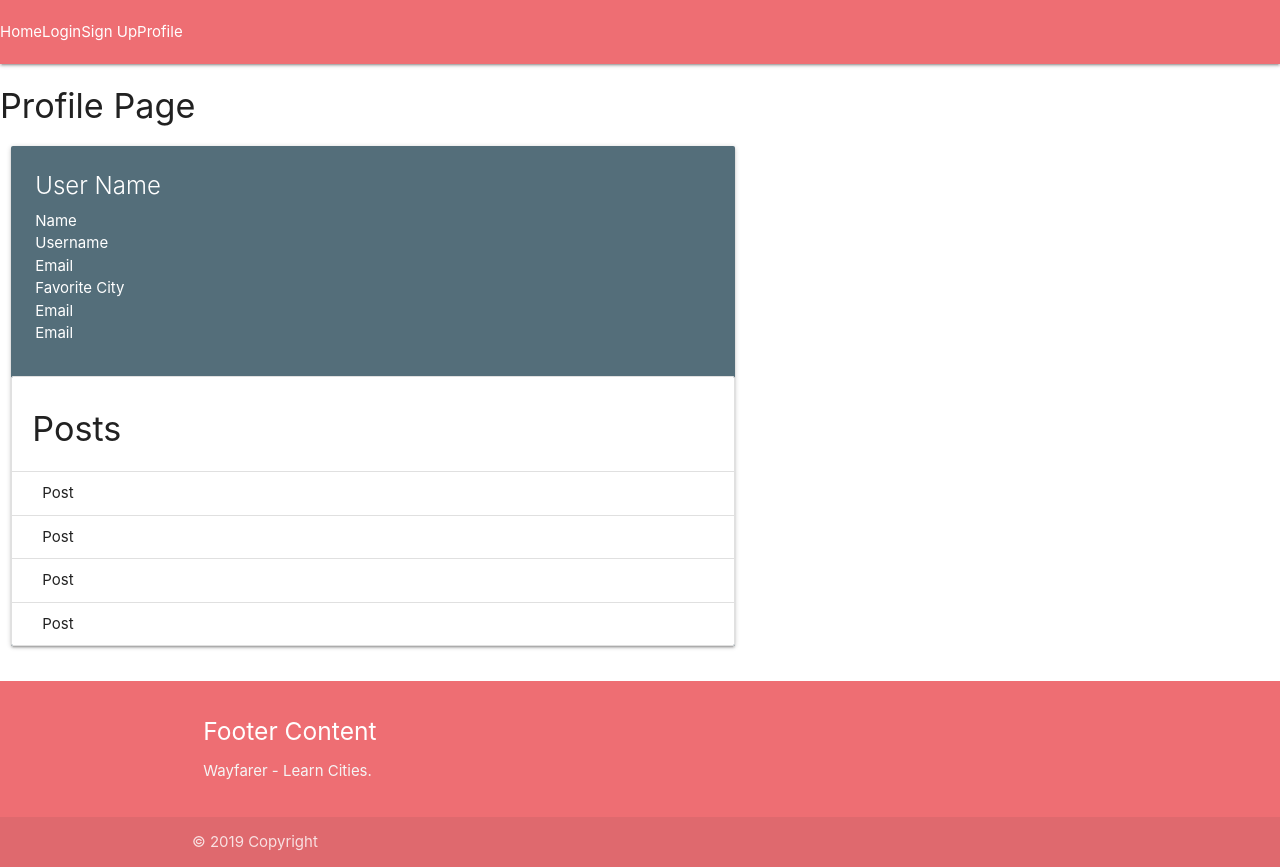
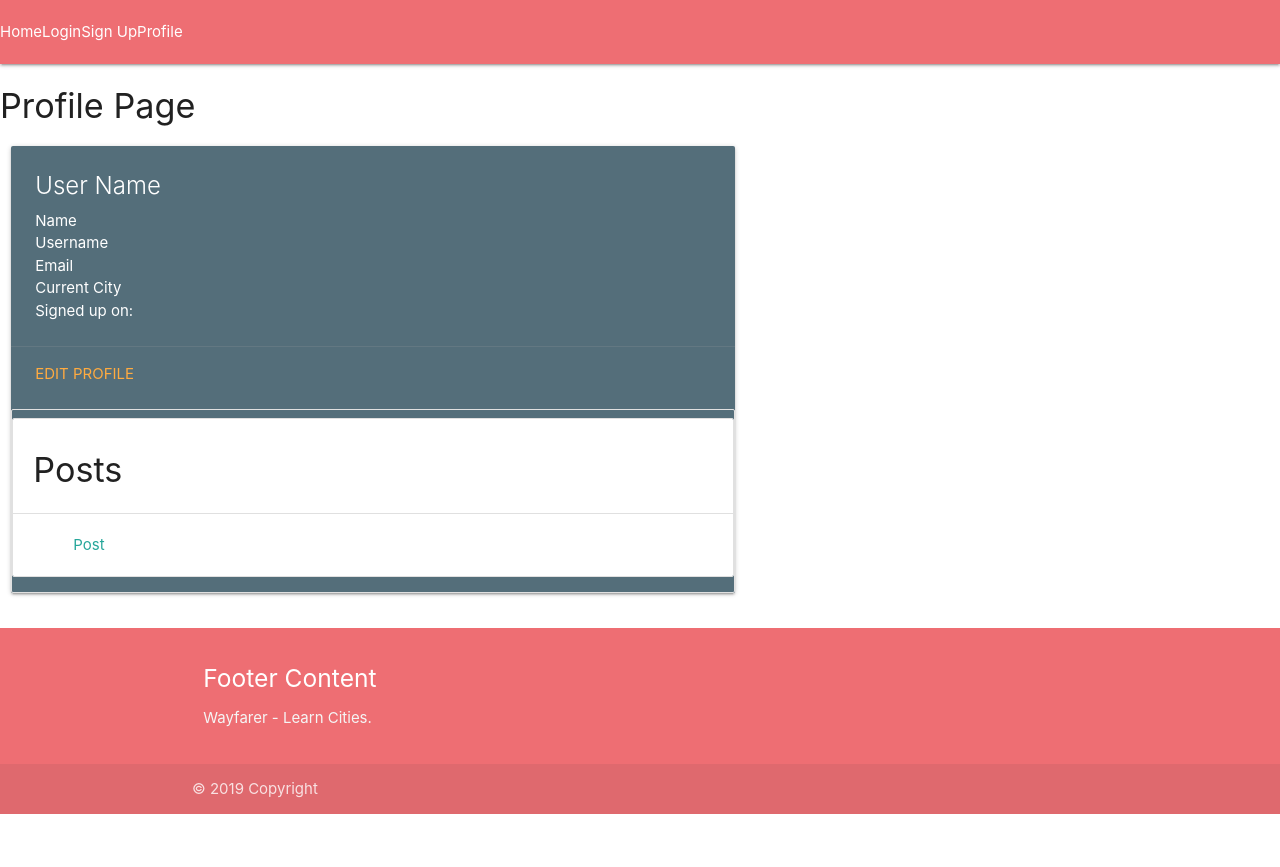
Before and after one commit to travisformayor/wayfarer-gui-ga, a React (Create React App) app: page /profile in a window 1280 px wide. After the commit the page ends 814 px from the top, so only its background shows below. Built offline with nearby package versions, Linux system fonts and the light colour scheme.

Commit message:
Created Posts component; imported into Profile

```diff
--- /dev/null
+++ b/src/components/posts/Posts.js
@@ -0,0 +1,16 @@
+import React, { Component } from 'react';
+
+class Posts extends Component {
+  render() {
+    return (
+      <div>
+        <ul className="collection with-header">
+          <li class="collection-header"><h4>Posts</h4></li>
+          <li class="collection-item"><a href="#!" class="collection-item">Post</a></li>
+        </ul>
+      </div>
+    )
+  }
+}
+
+export default Posts;
--- a/src/components/profile/Profile.js
+++ b/src/components/profile/Profile.js
@@ -1,4 +1,5 @@
 import React, { Component } from 'react';
+import Posts from '../posts/Posts';
 
 class Profile extends Component {
   render() {
@@ -13,16 +14,16 @@ class Profile extends Component {
                 <p>Name</p>
                 <p>Username</p>
                 <p>Email</p>
-                <p>Favorite City</p>
-                <p>Email</p>
-                <p>Email</p>
+                <p>Current City</p>
+                <p>Signed up on:</p>
+              </div>
+              <div class="card-action">
+                <a href="#">Edit Profile</a>
               </div>
               <ul class="collection with-header">
-                <li class="collection-header"><h4>Posts</h4></li>
-                <li class="collection-item">Post</li>
-                <li class="collection-item">Post</li>
-                <li class="collection-item">Post</li>
-                <li class="collection-item">Post</li>
+                {/* <li class="collection-header"><h4>Posts</h4></li>
+                <li class="collection-item">Post</li> */}
+                <Posts />
               </ul>
             </div>
           </div>
```
Also changed, not shown: src/components/posts/Posts.css (added).
